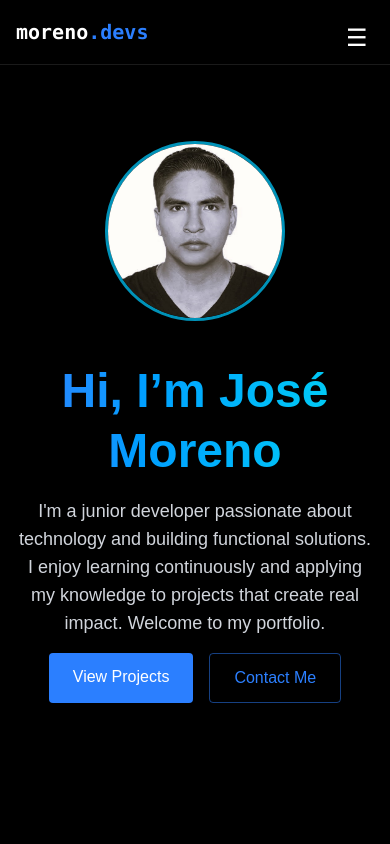
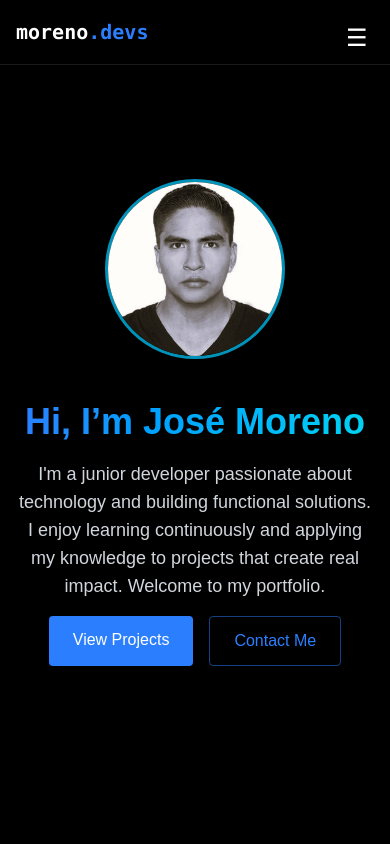
Before and after one commit to JoseMoreno7/MorenoDevs, a React (Vite) app: page / in a window 390 px wide. Shown: the top 844 px of the page. Built offline with nearby package versions, Linux system fonts and the light colour scheme.

Commit message:
creo que es el ultimo commit xd

```diff
--- a/src/components/sections/Home.jsx
+++ b/src/components/sections/Home.jsx
@@ -18,7 +18,7 @@
                 </div>
 
                 <div className="text-center md:text-left">
-                    <h1 className="text-5xl md:text-6xl font-bold mb-4 bg-gradient-to-r
+                    <h1 className="text-4xl md:text-6xl font-bold mb-4 bg-gradient-to-r
                     from-blue-500 to-cyan-400 bg-clip-text text-transparent leading-tight"
                     >
                         Hi, I’m José Moreno
```
